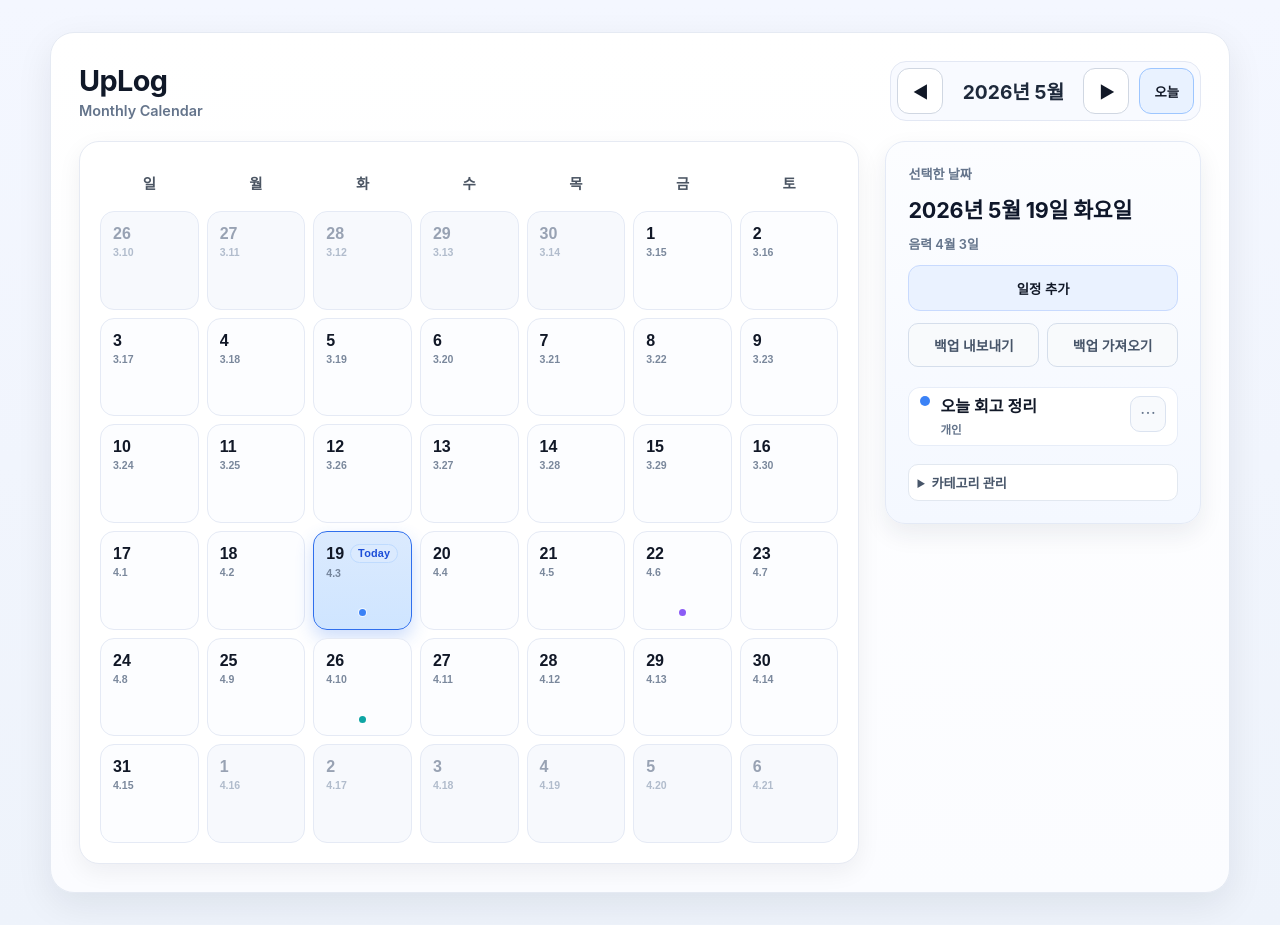
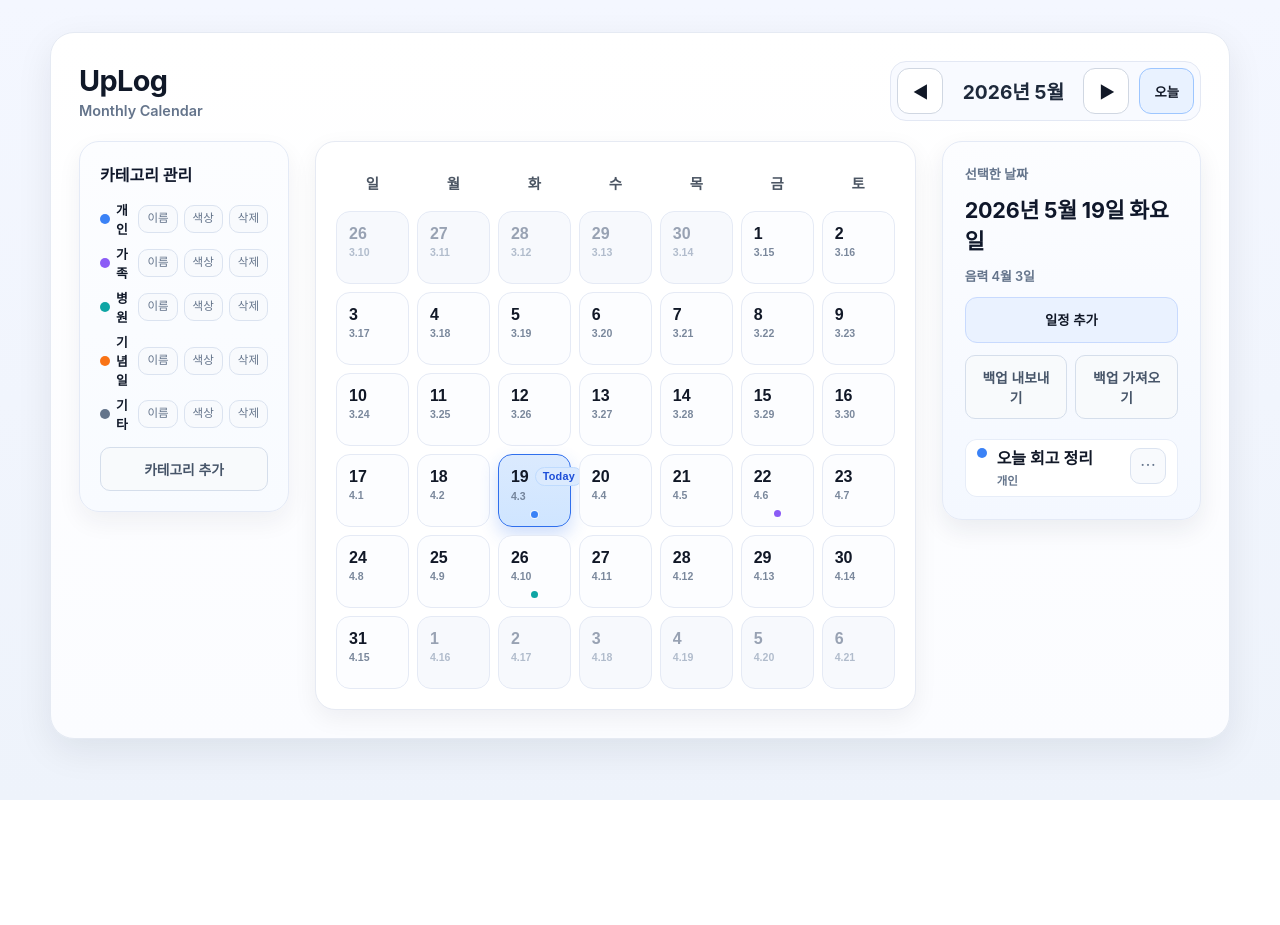
Before and after one commit to sindw07-sys/xvcnmwefqoiwsdafklcxlioweriowndcsvjk, a React (Vite) app: page / in a window 1280 px wide. After the commit the page ends 800 px from the top, so only its background shows below. Built offline with nearby package versions, Linux system fonts and the light colour scheme.

Commit message:
Refactor layout to keep category manager in left panel

```diff
--- a/src/App.tsx
+++ b/src/App.tsx
@@ -585,6 +585,22 @@ function App() {
       </header>
 
       <main className="calendar-layout" aria-label="월간 캘린더와 선택 날짜 요약">
+        <aside className="category-side-panel" aria-label="카테고리 관리 패널">
+          <h2 className="category-panel-title">카테고리 관리</h2>
+          <ul className="category-list">
+            {categories.map((category) => (
+              <li key={category.id} className="category-item">
+                <span className="panel-event-dot" style={{ backgroundColor: category.color }} aria-hidden="true" />
+                <span className="category-name">{category.name}</span>
+                <button type="button" className="panel-action-menu-button" onClick={() => handleRenameCategory(category)} aria-label={`${category.name} 이름 수정`}>이름</button>
+                <button type="button" className="panel-action-menu-button" onClick={() => handleRecolorCategory(category)} aria-label={`${category.name} 색상 수정`}>색상</button>
+                <button type="button" className="panel-action-menu-button" onClick={() => handleDeleteCategory(category)} aria-label={`${category.name} 삭제`}>삭제</button>
+              </li>
+            ))}
+          </ul>
+          <button type="button" className="panel-utility-button" onClick={handleAddCategory}>카테고리 추가</button>
+        </aside>
+
         <section className="calendar-card" aria-label="월간 캘린더">
           <div className="calendar-grid">
             {DAY_LABELS.map((label) => (
@@ -854,21 +870,7 @@ function App() {
             </ul>
           )}
 
-          <details className="category-manager">
-            <summary>카테고리 관리</summary>
-            <ul className="category-list">
-              {categories.map((category) => (
-                <li key={category.id} className="category-item">
-                  <span className="panel-event-dot" style={{ backgroundColor: category.color }} aria-hidden="true" />
-                  <span className="category-name">{category.name}</span>
-                  <button type="button" className="panel-action-menu-button" onClick={() => handleRenameCategory(category)} aria-label={`${category.name} 이름 수정`}>이름</button>
-                  <button type="button" className="panel-action-menu-button" onClick={() => handleRecolorCategory(category)} aria-label={`${category.name} 색상 수정`}>색상</button>
-                  <button type="button" className="panel-action-menu-button" onClick={() => handleDeleteCategory(category)} aria-label={`${category.name} 삭제`}>삭제</button>
-                </li>
-              ))}
-            </ul>
-            <button type="button" className="panel-utility-button" onClick={handleAddCategory}>카테고리 추가</button>
-          </details>
+
 
         </aside>
       </main>
--- a/src/styles.css
+++ b/src/styles.css
@@ -111,9 +111,28 @@ button:active {
 
 .calendar-layout {
   display: grid;
-  grid-template-columns: minmax(0, 2.35fr) minmax(250px, 0.95fr);
+  grid-template-columns: minmax(210px, 0.75fr) minmax(0, 2.2fr) minmax(250px, 0.95fr);
   gap: clamp(16px, 2.4vw, 26px);
   align-items: start;
+}
+
+
+.category-side-panel {
+  min-width: 0;
+  border-radius: var(--panel-radius);
+  background: linear-gradient(180deg, #fcfdff 0%, #f8fbff 100%);
+  border: 1px solid #e4eaf6;
+  box-shadow: 0 10px 24px rgba(30, 41, 59, 0.06);
+  padding: clamp(14px, 1.8vw, 20px);
+  display: flex;
+  flex-direction: column;
+  gap: 10px;
+}
+
+.category-panel-title {
+  margin: 0;
+  font-size: 1rem;
+  color: #0f172a;
 }
 
 .calendar-card {
@@ -441,13 +460,24 @@ button:active {
   background: #fff1f3;
   color: #be123c;
 }
+@media (max-width: 1080px) {
+  .calendar-layout {
+    grid-template-columns: minmax(0, 1fr) minmax(250px, 0.9fr);
+  }
+
+  .category-side-panel {
+    grid-column: 1 / -1;
+  }
+}
+
 @media (max-width: 920px) {
   .calendar-layout {
     grid-template-columns: 1fr;
   }
 
-  .selected-day-panel {
-  min-width: 0;
+  .selected-day-panel,
+  .category-side-panel {
+    min-width: 0;
     max-width: none;
     width: 100%;
   }
@@ -665,24 +695,9 @@ button:active {
   white-space: pre-wrap;
 }
 
-.category-manager {
-  margin-top: 6px;
-  background: #fff;
-  border: 1px solid #e2e8f0;
-  border-radius: 10px;
-  padding: 8px;
-}
-
-.category-manager summary {
-  cursor: pointer;
-  font-size: 0.82rem;
-  font-weight: 700;
-  color: #475569;
-}
-
 .category-list {
   list-style: none;
-  padding: 8px 0 4px;
+  padding: 4px 0;
   margin: 0;
   display: flex;
   flex-direction: column;
```
